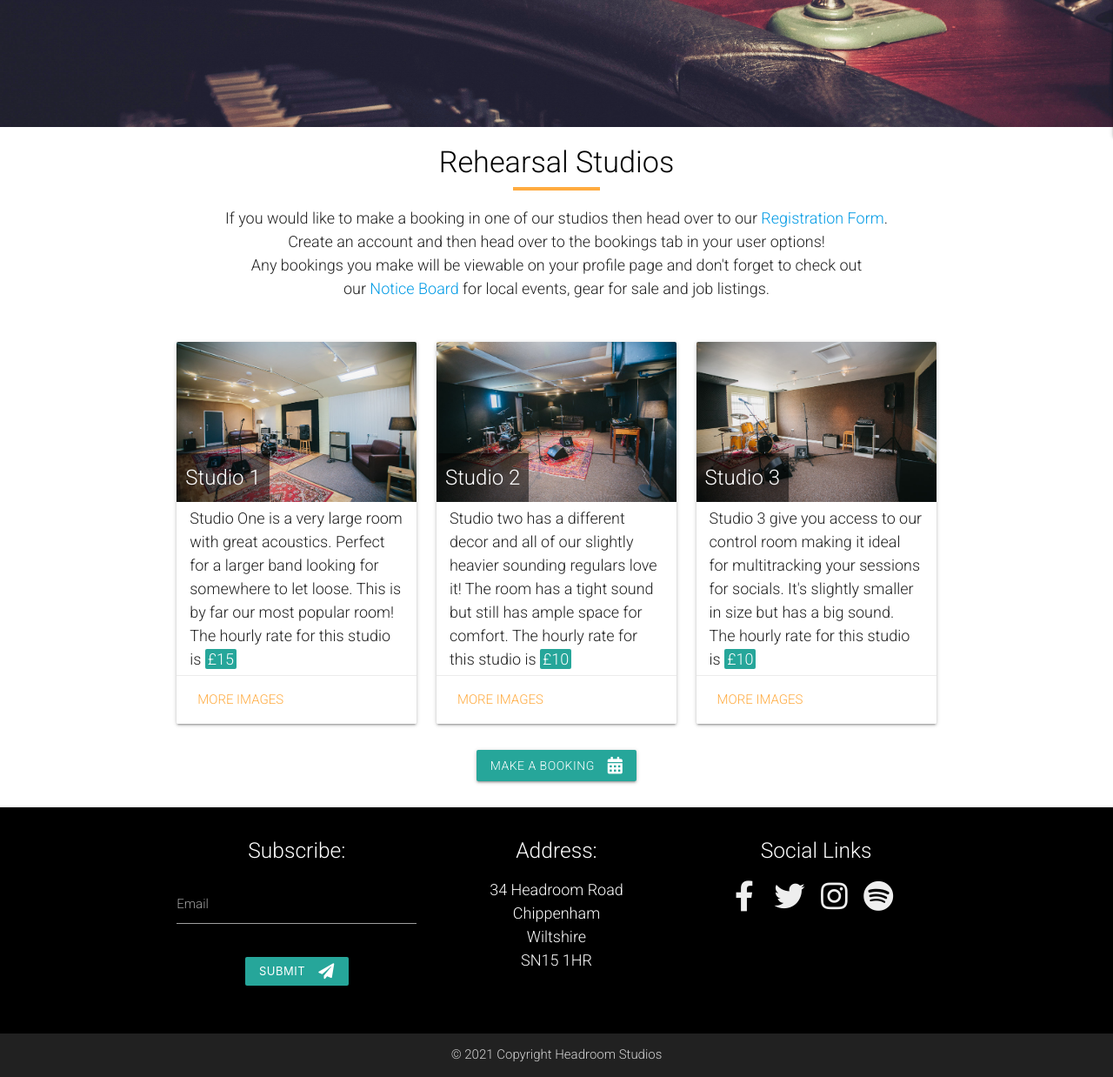
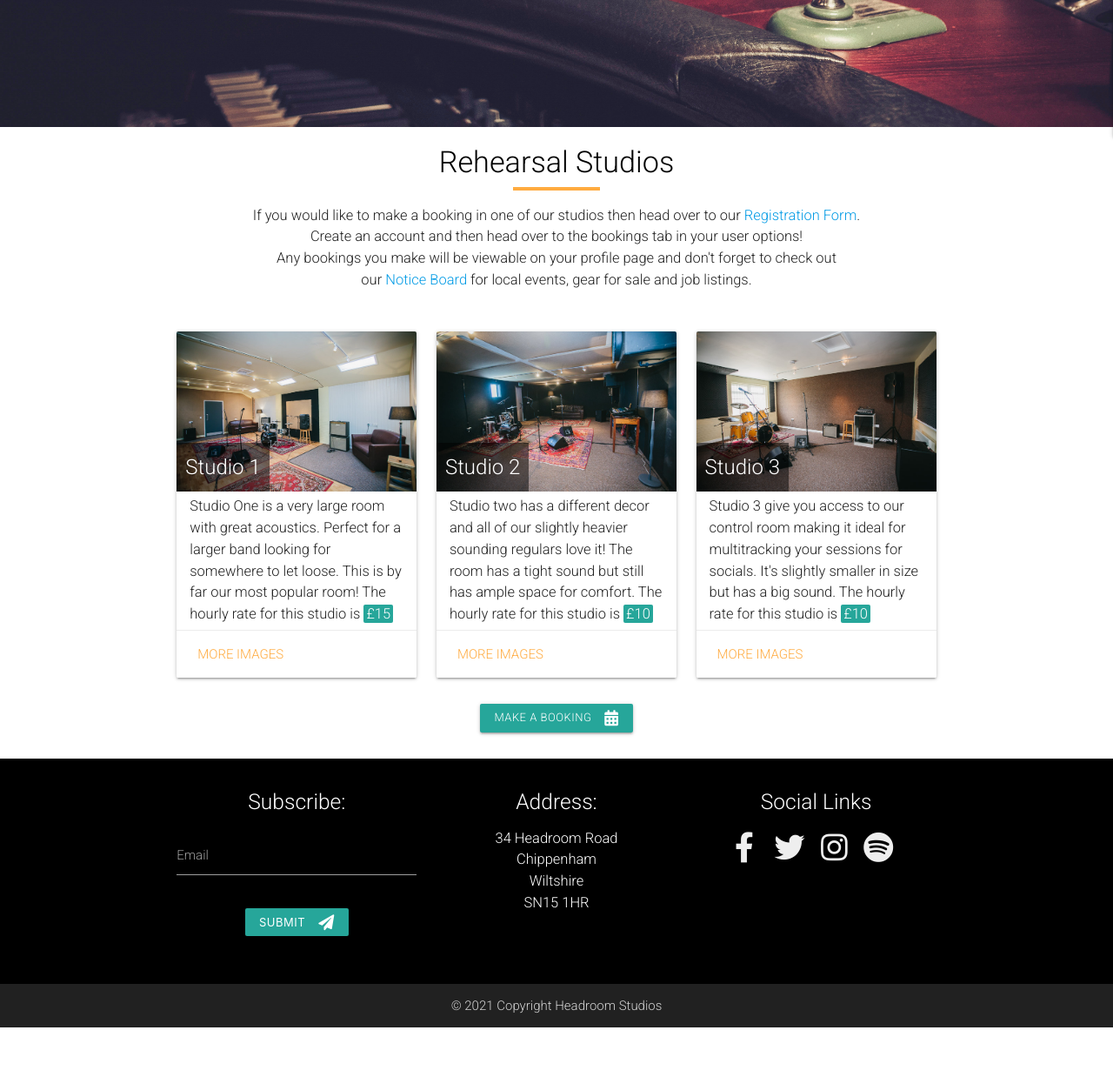
Before and after one commit to jacobroos87/headroom-studios, a Flask app: page /rehearsal_studios in a window 1280 px wide. Shown: the part 703-1941 px from the top of the page at 87% size. After the commit the page ends 1884 px from the top, so only its background shows below. Run offline with Flask 2, Linux system fonts and the light colour scheme; some libraries are stand-ins or nearby versions.

Commit message:
Made button smaller on RS page and changed p font-size

```diff
--- a/static/css/style.css
+++ b/static/css/style.css
@@ -33,7 +33,7 @@ h4 {
 }
 
 p {
-    font-size: clamp(1.1rem, -0.675rem + 5.333333vw, 1.2rem);
+    font-size: clamp(1rem, -0.675rem + 5.333333vw, 1.1rem);
 }
 
 /*------ Navbar Styling -----*/
--- a/templates/rehearsal_studios.html
+++ b/templates/rehearsal_studios.html
@@ -273,11 +273,11 @@
 </div>
 <div class="col s12 center-align space">
     {% if session.user %}
-    <a class="btn waves-effect waves-light" href="{{ url_for('bookings') }}" type="submit" name="action">Make a
+    <a class="btn-small waves-effect waves-light" href="{{ url_for('bookings') }}" type="submit" name="action">Make a
         booking<i class="fas fa-calendar-alt right "></i>
     </a>
     {% else %}
-    <a class="btn waves-effect waves-light" href="{{ url_for('login', today=today) }}" type="submit" name="action">Make a booking<i
+    <a class="btn-small waves-effect waves-light" href="{{ url_for('login', today=today) }}" type="submit" name="action">Make a booking<i
             class="fas fa-calendar-alt right "></i>
     </a>
     {% endif %}
```
